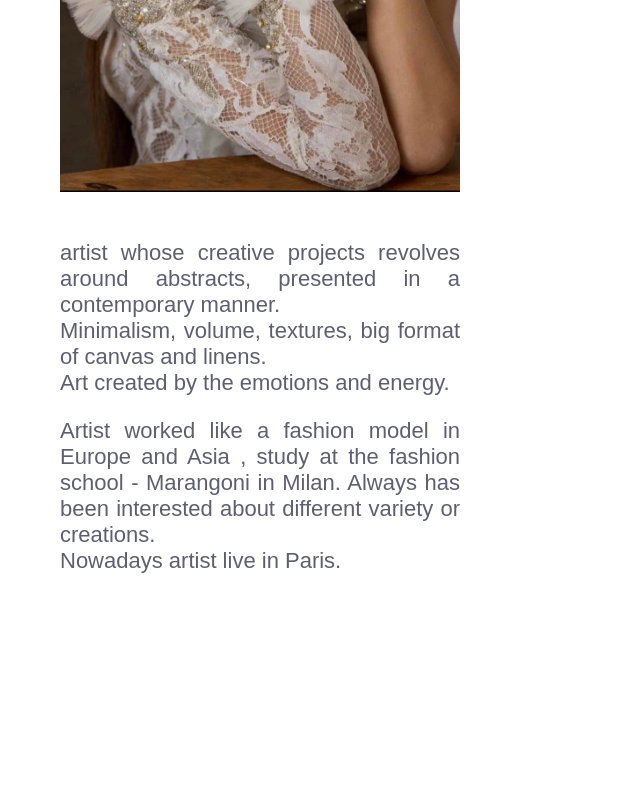
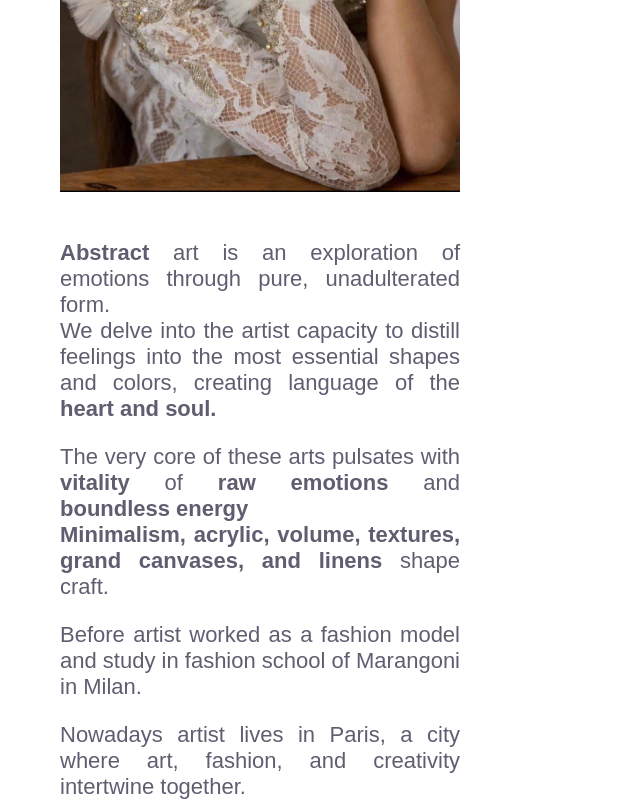
Before and after one commit to teva-redpill/high_art, a React (Create React App) app: page / in a window 1280 px wide. Shown: the part 469-1269 px from the top of the page, without its empty margins (0-640 px from the left). Before the commit the page ends 1043 px from the top, so only its background shows below. Built offline with nearby package versions, Linux system fonts and the light colour scheme.

Commit message:
fix: price

```diff
--- a/src/components/cardQR/index.js
+++ b/src/components/cardQR/index.js
@@ -22,13 +22,19 @@ const CardQR = props => {
     <Card.Img variant="top" style={{maxWidth:'400px',padding:'20px'}} src='/assets/img/me.jpeg' />
     <Card.Body>
       <Card.Text style={{justifyContent:'center !important', marginLeft:'20px', fontSize:'22px', color:'rgba(25, 25, 51, 0.7)', width:'400px', textAlign:'justify' }}>
-        <p style={{textAlign:'justify'}}>artist whose creative projects revolves around abstracts, presented in a contemporary manner.<br/>
-Minimalism, volume, textures, big format of canvas and linens.<br/>
-Art created by the emotions and energy.
+        <p style={{textAlign:'justify'}}><b>Abstract</b> art is an exploration of emotions through pure, unadulterated form.<br/>
+        We delve into the artist capacity to distill feelings into the most essential shapes and colors, creating language of the <b>heart and soul.</b><br/>
 </p>
       <p style={{textAlign:'justify'}}>
-Artist worked like  a fashion model in Europe and Asia ,  study at the fashion school - Marangoni in Milan. Always has been interested about different variety or creations.
-<br/>Nowadays artist live in Paris.</p>
+        The very core of these arts pulsates with <b>vitality</b> of <b>raw emotions</b> and <b>boundless energy</b><br/>
+      <b>Minimalism, acrylic, volume, textures, grand canvases, and linens</b> shape craft.
+      </p>
+<p style={{textAlign:'justify'}}>
+Before artist worked as a fashion model and study in fashion school of Marangoni in Milan.
+</p>
+<p>
+Nowadays artist lives in Paris, a city where art, fashion, and creativity intertwine together.
+</p>
       </Card.Text>
     </Card.Body>
   </Card>
```
